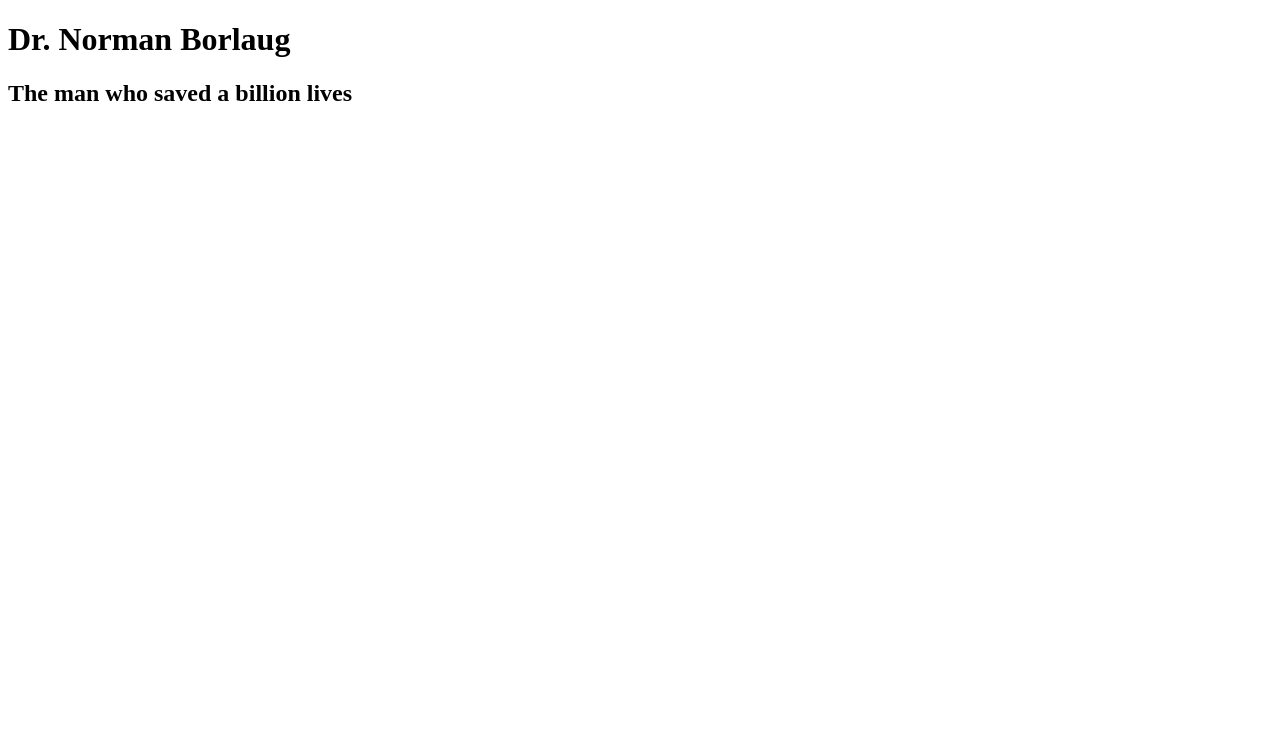
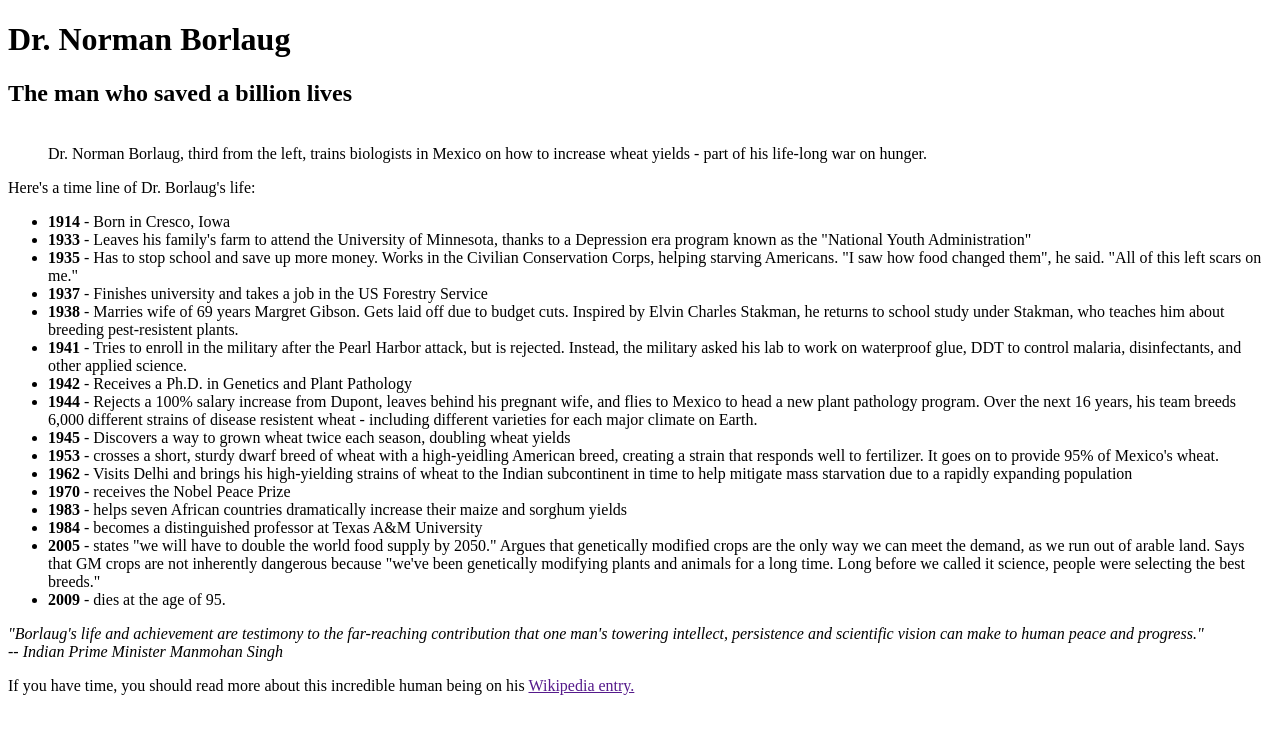
Before and after one commit to orisadex/tributepage, a plain HTML site: page src/index.html in a window 1280 px wide. Drawn offline with Linux system fonts and the light colour scheme.

Commit message:
Texto pronto

```diff
--- a/src/index.html
+++ b/src/index.html
@@ -13,7 +13,36 @@
 
         <figure id="img-div">
             <img id="image" src="" alt="">
+            <figcaption id="img-caption">Dr. Norman Borlaug, third from the left, trains biologists in Mexico on how to increase wheat yields - part of his life-long war on hunger.</figcaption>
         </figure>
+
+        <div id="tribute-info">
+            <p>Here's a time line of Dr. Borlaug's life:</p>
+            <ul id="tribute-list">
+                <li><strong>1914</strong> - Born in Cresco, Iowa</li>
+                <li><strong>1933</strong> - Leaves his family's farm to attend the University of Minnesota, thanks to a Depression era program known as the "National Youth Administration"</li>
+                <li><strong>1935</strong> - Has to stop school and save up more money. Works in the Civilian Conservation Corps, helping starving Americans. "I saw how food changed them", he said. "All of this left scars on me."</li>
+                <li><strong>1937</strong> - Finishes university and takes a job in the US Forestry Service</li>
+                <li><strong>1938</strong> - Marries wife of 69 years Margret Gibson. Gets laid off due to budget cuts. Inspired by Elvin Charles Stakman, he returns to school study under Stakman, who teaches him about breeding pest-resistent plants.</li>
+                <li><strong>1941</strong> - Tries to enroll in the military after the Pearl Harbor attack, but is rejected. Instead, the military asked his lab to work on waterproof glue, DDT to control malaria, disinfectants, and other applied science.</li>
+                <li><strong>1942</strong> - Receives a Ph.D. in Genetics and Plant Pathology</li>
+                <li><strong>1944</strong> - Rejects a 100% salary increase from Dupont, leaves behind his pregnant wife, and flies to Mexico to head a new plant pathology program. Over the next 16 years, his team breeds 6,000 different strains of disease resistent wheat - including different varieties for each major climate on Earth.</li>
+                <li><strong>1945</strong> - Discovers a way to grown wheat twice each season, doubling wheat yields</li>
+                <li><strong>1953</strong> - crosses a short, sturdy dwarf breed of wheat with a high-yeidling American breed, creating a strain that responds well to fertilizer. It goes on to provide 95% of Mexico's wheat.</li>
+                <li><strong>1962</strong> - Visits Delhi and brings his high-yielding strains of wheat to the Indian subcontinent in time to help mitigate mass starvation due to a rapidly expanding population</li>
+                <li><strong>1970</strong> - receives the Nobel Peace Prize</li>
+                <li><strong>1983</strong> - helps seven African countries dramatically increase their maize and sorghum yields</li>
+                <li><strong>1984</strong> - becomes a distinguished professor at Texas A&M University</li>
+                <li><strong>2005</strong> - states "we will have to double the world food supply by 2050." Argues that genetically modified crops are the only way we can meet the demand, as we run out of arable land. Says that GM crops are not inherently dangerous because "we've been genetically modifying plants and animals for a long time. Long before we called it science, people were selecting the best breeds."</li>
+                <li><strong>2009</strong> - dies at the age of 95.</li>
+            </ul>
+
+            <cite>"Borlaug's life and achievement are testimony to the far-reaching contribution that one man's towering intellect, persistence and scientific vision can make to human peace and progress."<br>
+
+            -- Indian Prime Minister Manmohan Singh</cite>
+
+            <p>If you have time, you should read more about this incredible human being on his <a id="tribute-link" href="" target="_blank">Wikipedia entry.</a></p>
+        </div>
     </main>
 </body>
 </html>
```
